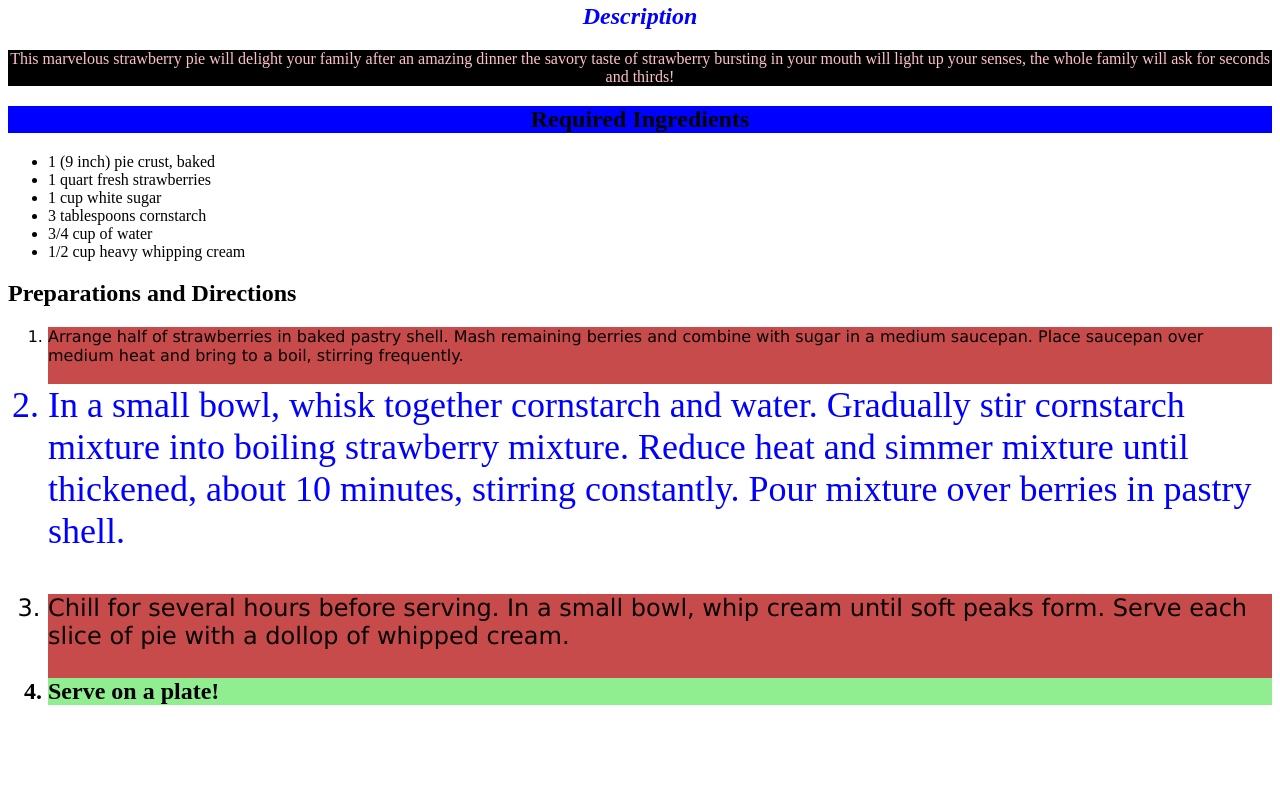
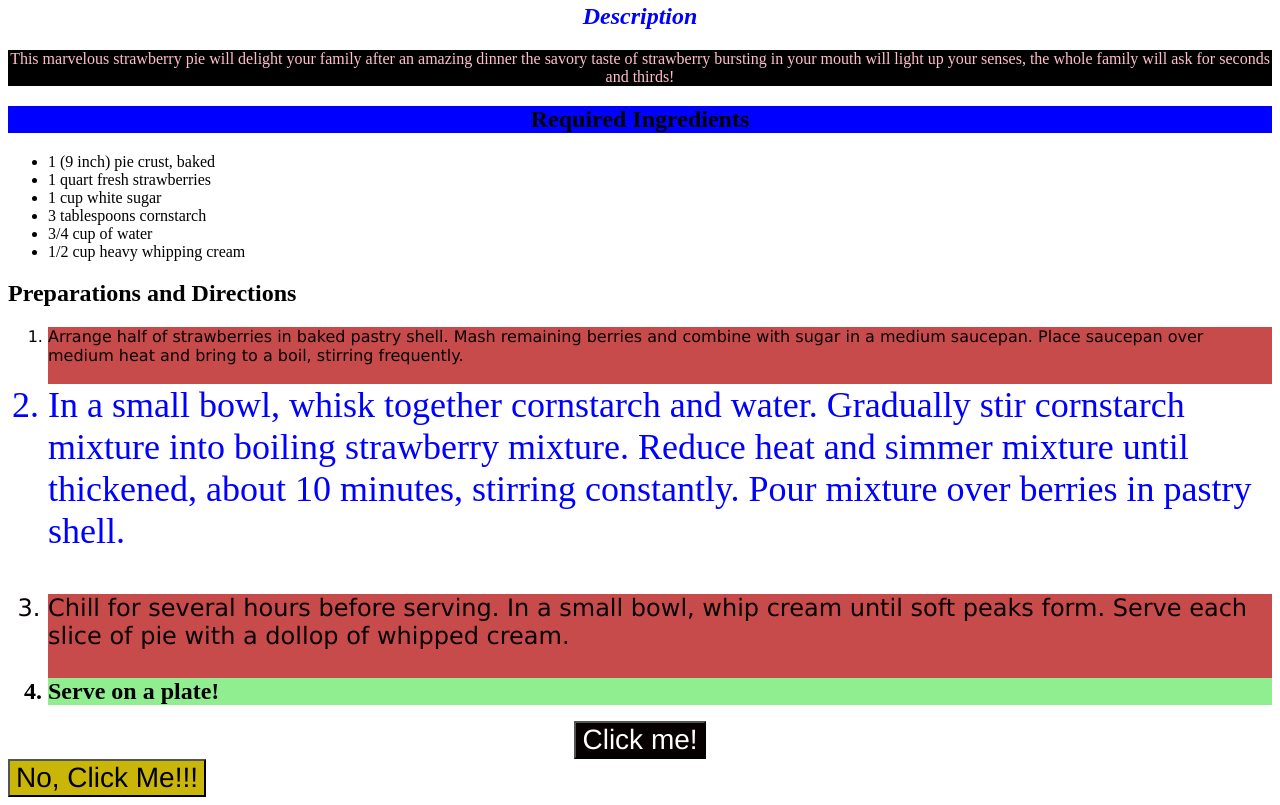
Before and after one commit to DsjChao/odin-recipes, a plain HTML site: page recipes/strawberry-pie.html in a window 1280 px wide. Shown: the part 701-1506 px from the top of the page. Before the commit the page ends 1422 px from the top, so only its background shows below. Drawn offline with Linux system fonts and the light colour scheme.

Commit message:
grouping button selectors and modify individuals

```diff
--- a/css/styles-strawberry-pie.css
+++ b/css/styles-strawberry-pie.css
@@ -39,3 +39,22 @@
     font-size: 24px;
     font-weight: bold;
 }
+
+.one1, .two2 {
+    font-size: 28px;
+    text-align: center;
+
+    font-family: Helvetica, "Times New Roman", sans-serif;
+}
+
+.one1 {
+    background-color: #070000;
+    color: white;
+}
+
+.two2 {
+    background-color: rgb(202, 182, 8);
+}
+.flex-parent {
+    text-align: center;
+}
--- a/recipes/strawberry-pie.html
+++ b/recipes/strawberry-pie.html
@@ -9,6 +9,7 @@
 </head>
 <body>
     <h1 id="main-header">Strawberry Pie</h1>
+    <!-- added id to h1 main header and h2 descriptions/requirements-->
     <img src="../recipe-images/strawberry-pie.jpg" alt="Strawberry Pie" width="600" height="auto">
 
     <h2 id="description">Description</h2>
@@ -27,6 +28,7 @@
         </ul>
         <h2>Preparations and Directions</h2>
         <ol>
+            <!-- add class for odds and evens with odd having two classes-->
             <li class="odd">Arrange half of strawberries in baked pastry shell. Mash remaining berries
                 and combine with sugar in a medium saucepan. Place saucepan over medium heat and
                 bring to a boil, stirring frequently.<br/><br/>
@@ -46,5 +48,8 @@
                 </li>
             </div>
         </ol>
+
+        <div class="flex-parent"><button class="one1"> Click me!</button></div>
+        <div><button class="two2"> No, Click Me!!!</button></div>
 </body>
 </html>
```
